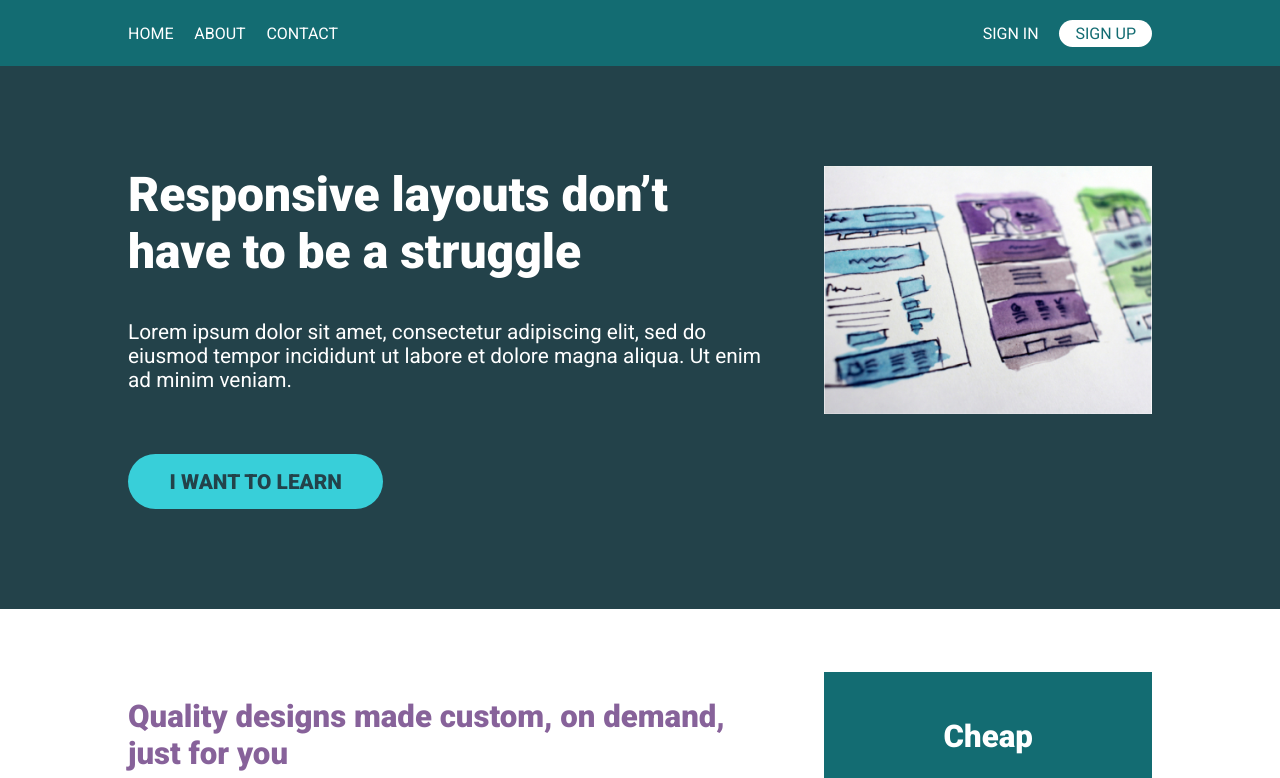
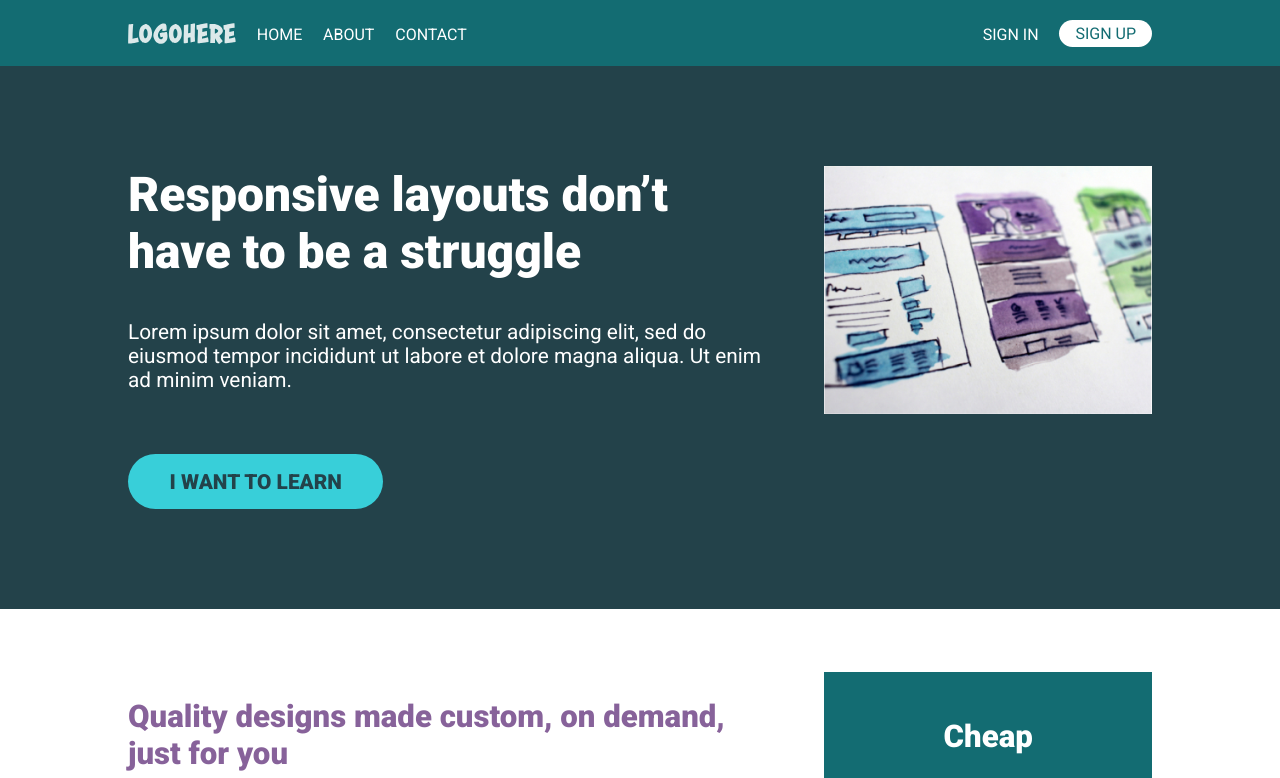
Before and after one commit to Haxikowy/21daysChallenge-RWD-byKP, a plain HTML site: page index.html in a window 1280 px wide. Shown: the top 778 px of the page. Drawn offline with Linux system fonts and the light colour scheme.

Commit message:
Ended day

```diff
--- a/index.html
+++ b/index.html
@@ -12,9 +12,13 @@
    </head>
    <body>
       <header>
-         <nav class="nav container">
+         <nav class="nav container flex">
             <ul class="nav__list flex">
-               <div class="flex">
+               <li class="nav__item">
+                  <a class="logo" href="#">
+                     <img src="img/logo.svg" alt="company logo" />
+                  </a>
+               </li>
                <li class="nav__item">
                   <a href="#" class="nav__link">Home</a>
                </li>
@@ -24,15 +28,14 @@
                <li class="nav__item">
                   <a href="#" class="nav__link">Contact</a>
                </li>
-               </div>
-               <div class="flex">
+            </ul>
+            <ul class="nav__list flex">
                <li class="nav__item">
                   <a href="#" class="nav__link">Sign In</a>
                </li>
                <li class="nav__item">
                   <a href="#" class="nav__link nav__link--button">Sign up</a>
                </li>
-               </div>
             </ul>
          </nav>
       </header>
--- a/style.css
+++ b/style.css
@@ -77,13 +77,15 @@ header {
    background: #136c72;
    padding: 0.9375em 0;
 }
+.nav {
+   justify-content: space-between;
+}
 
 .nav__list {
    margin: 0;
    padding: 0;
    list-style: none;
-
-   justify-content: space-between;
+   align-items: center;
 }
 
 .nav__item + .nav__item {
@@ -107,6 +109,9 @@ header {
 
 .nav__link:hover {
    opacity: 0.75;
+}
+.logo img {
+   vertical-align: middle;
 }
 
 .hero {
```
Lines whose indentation alone changed are shown as unchanged.
